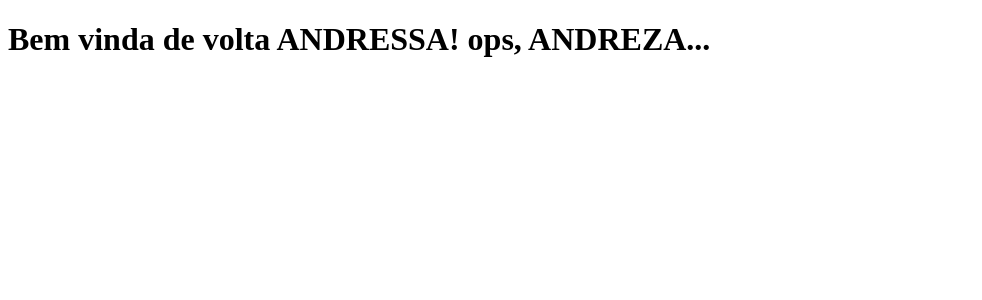
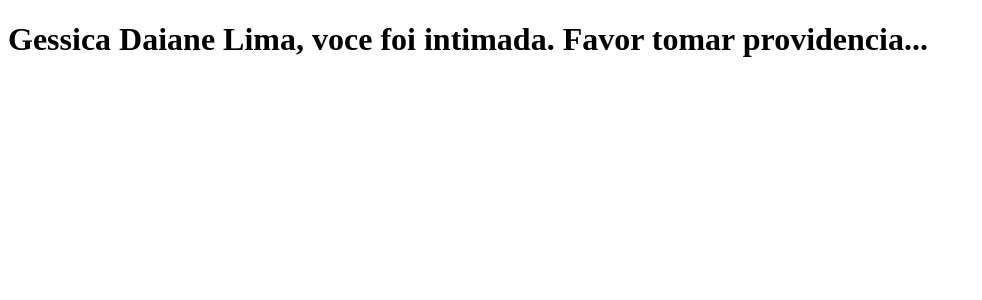
Before and after one commit to raniele21/clone-tabnews, a Next.js app: page / in a window 1280 px wide. Shown: the top 300 px of the page, without its empty margins (0-982 px from the left). Built offline with nearby package versions, Linux system fonts and the light colour scheme.

Commit message:
modifica frase

```diff
--- a/pages/index.js
+++ b/pages/index.js
@@ -1,5 +1,5 @@
 function Home() {
-   return<h1>Bem vinda de volta ANDRESSA! ops, ANDREZA...</h1>
+   return<h1>Gessica Daiane Lima, voce foi intimada. Favor tomar providencia... </h1>
 }
 
 export default Home;
```
